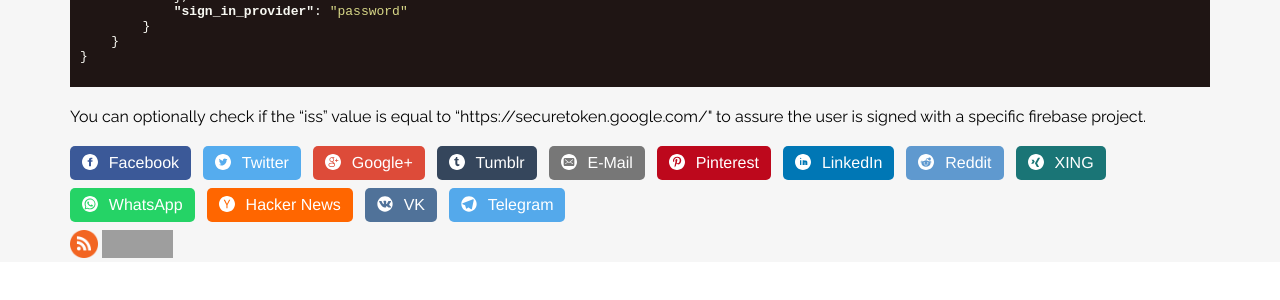
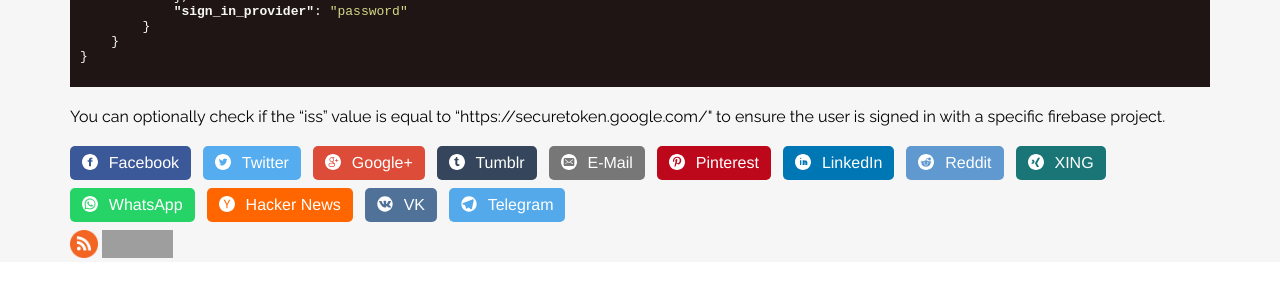
Before and after one commit to LesterGallagher/LesterGallagher.github.io, a Jekyll site: the page built from _posts/2020-02-07-authenticating-firebase-jwt-tokens.md, in a window 1280 px wide. Shown: the part 1382-1682 px from the top of the page. Built offline with Jekyll 4.4.1, drawn with Linux system fonts in a browser that asks for light colours; comment, search, counter and statistics services are not loaded; grey boxes are pictures that could not be loaded.

Commit message:
Update from Forestry.io Sem Postma updated _posts/2020-02-07-authenticating-firebase-jwt-tokens.md

````diff
--- a/_posts/2020-02-07-authenticating-firebase-jwt-tokens.md
+++ b/_posts/2020-02-07-authenticating-firebase-jwt-tokens.md
@@ -47,4 +47,4 @@ You don't need the firebase admin module to verify and decode firebase JWT token
 }
 ```
 
-You can optionally check if the "iss" value is equal to "https://securetoken.google.com/<your_project_id>" to assure the user is signed with a specific firebase project.
+You can optionally check if the "iss" value is equal to "https://securetoken.google.com/<your_project_id>" to ensure the user is signed in with a specific firebase project.
````
